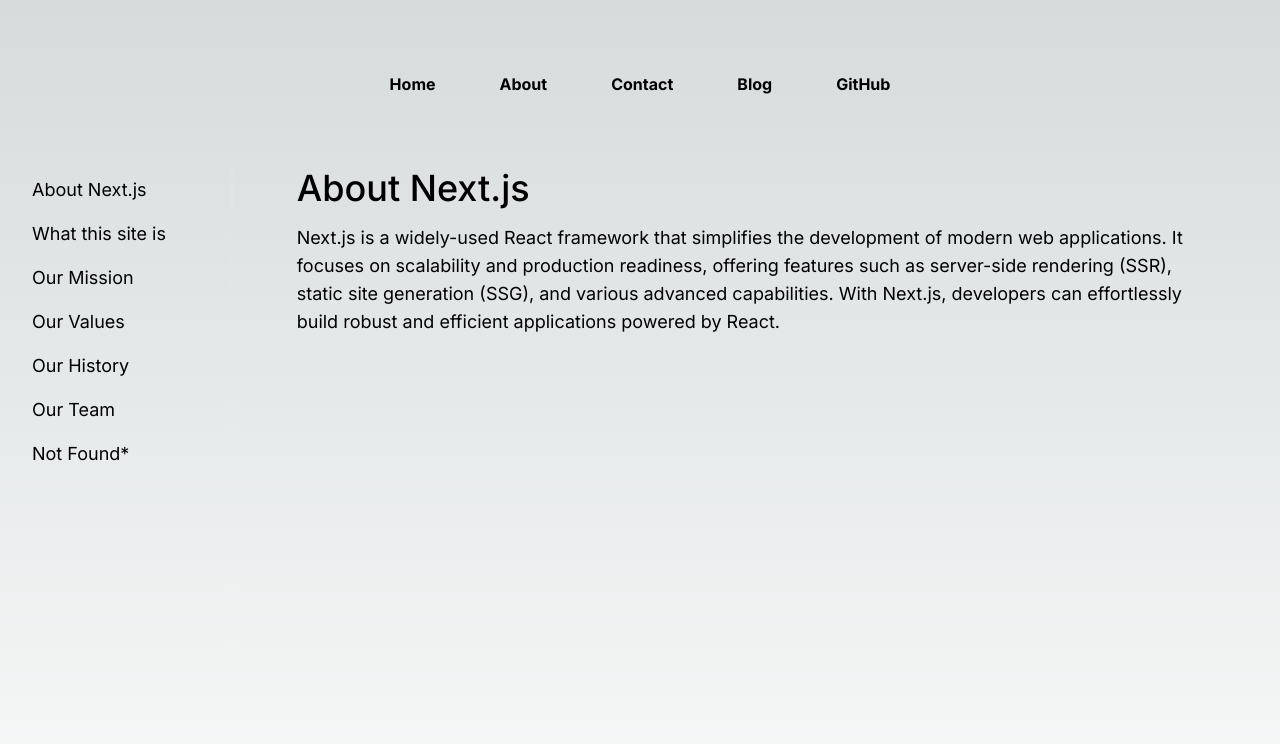
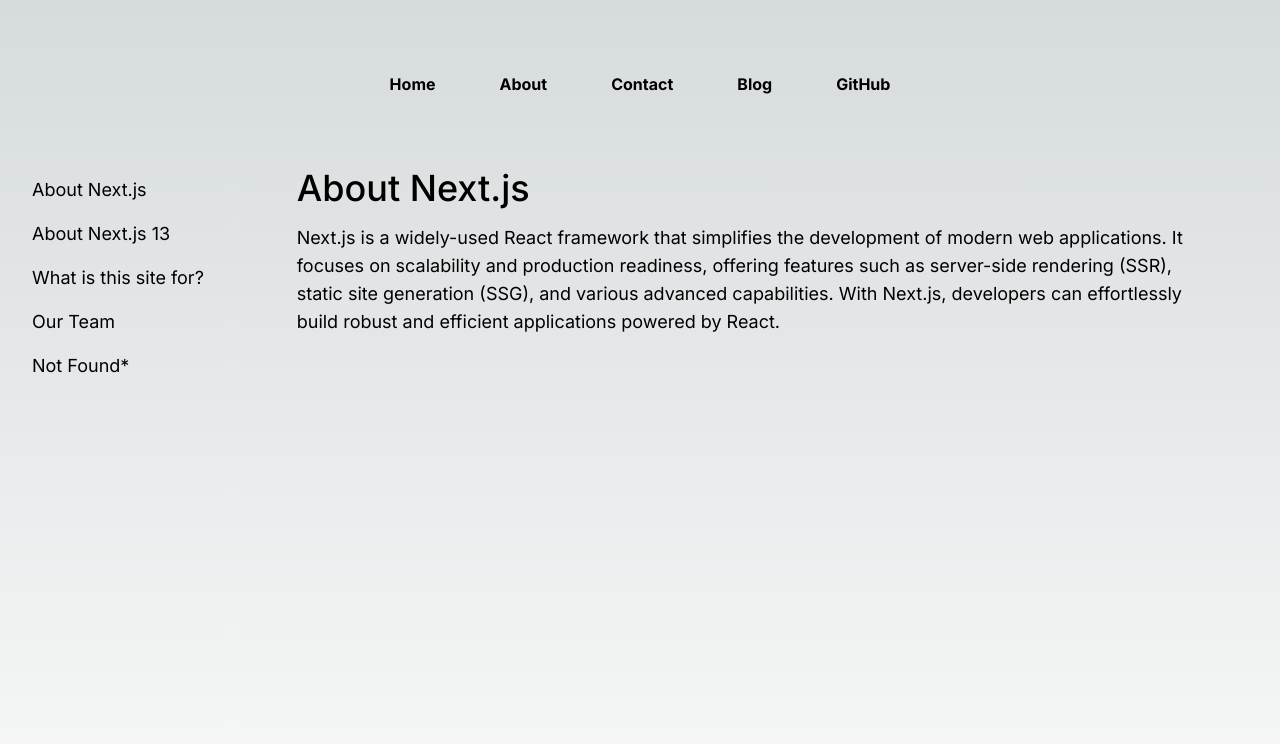
Before and after one commit to shamimbinnur/next.js-13, a Next.js app: page /about/about-next.js in a window 1280 px wide. Shown: the top 744 px of the page. Built offline with nearby package versions, Linux system fonts and the light colour scheme.

Commit message:
some updates

```diff
--- a/src/contents/about.ts
+++ b/src/contents/about.ts
@@ -6,29 +6,19 @@
       description: "Next.js is a widely-used React framework that simplifies the development of modern web applications. It focuses on scalability and production readiness, offering features such as server-side rendering (SSR), static site generation (SSG), and various advanced capabilities. With Next.js, developers can effortlessly build robust and efficient applications powered by React.",
     },
     {
-      slug: "what-this-site-is",
-      title: "What this site is",
-      description: "This site is an example project built with Next.js 13 to demonstrate the new feature of Next.js 13. This example site is build to showcasing the incredible capabilities of Next.js 13. Explore the power of Next.js 13 and its innovative App Route feature in this hands-on example project. Gain practical insights and unleash your web development potential with our Next.js example project built specifically for Next.js 13",
+      slug: "about-next.js-13",
+      title: "About Next.js 13",
+      description: "The core feature of Next.js 13 is its enhanced Server Side Rendering capabilities. Next.js 13 is designed to maximize server-side rendering of components, resulting in a significant improvement in website performance. Next.js 13 introduces a new 'App Router' structure in addition to the previous 'Page' directory structure. Every component in the 'App' directory is rendered as a server-side component, which means the developer has to explicitly specify client-side rendering."
     },
     {
-      slug: "our-mission",
-      title: "Our Mission",
-      description: "Our mission is to empower developers with the knowledge and resources to leverage the latest advancements in Next.js 13 effectively. We strive to create a collaborative community where developers can learn, share, and grow together.",
-    },
-    {
-      slug: "our-values",
-      title: "Our Values",
-      description: "At our core, we believe in transparency, inclusivity, and continuous learning. We value open communication, respect diverse perspectives, and encourage experimentation and improvement."
-    },
-    {
-      slug: "our-history",
-      title: "Our History",
-      description: "Our journey began with a shared passion for web development. Over the years, we have honed our skills, overcome challenges, and embraced new technologies. Our experiences have shaped us into the team we are today, ready to inspire and educate others."
+      slug: "what-is-this-site-for",
+      title: "What is this site for?",
+      description: "This site is an example project built with Next.js 13 to demonstrate the new feature of Next.js 13. This example site is build to showcasing the incredible capabilities of Next.js 13. Explore the power of Next.js 13 and its innovative App Route feature in this hands-on example project. Gain practical insights and unleash your web development potential with our Next.js example project built specifically for Next.js 13",
     },
     {
       slug: "our-team",
       title: "Our Team",
-      description: "Meet our talented and dedicated team of developers. Each member brings unique skills and expertise to the table. We collaborate closely, support each other, and share a common goal of delivering outstanding web solutions."
+      description: "You're the team! We are a community of developers who are passionate about web development and Next.js. We are here to learn, share, and grow together."
     }
   ],
 }
```
